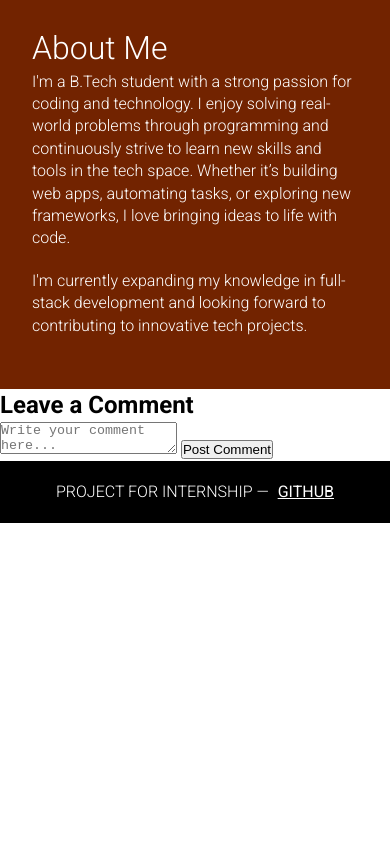
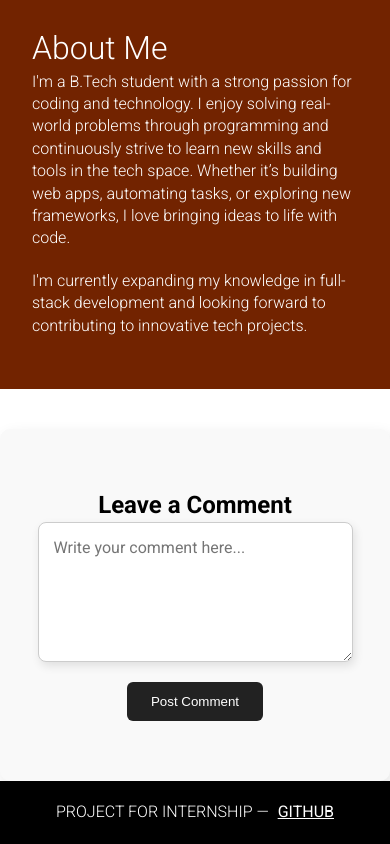
Before and after one commit to Codeheistsarthak/profile, a plain HTML site: page index.html in a window 390 px wide. Shown: the part 1733-2577 px from the top of the page. Before the commit the page ends 2256 px from the top, so only its background shows below. Drawn offline with Linux system fonts and the light colour scheme.

Commit message:
Update style.css

```diff
--- a/style.css
+++ b/style.css
@@ -138,6 +138,66 @@ footer {
     font-size: 32px;
   }
 
+  .comment_section {
+  padding: 60px 20px;
+  background-color: #f9f9f9;
+  text-align: center;
+  margin-top: 40px;
+  border-radius: 10px;
+  box-shadow: 3px 6px 15px rgba(0, 0, 0, 0.1);
+  display: flex;
+  justify-content: center;
+  align-items: center;
+  flex-direction: column;
+}
+
+.comment_form {
+  max-width: 600px;
+  width: 90%;
+  margin: 0 auto;
+  display: flex;
+  flex-direction: column;
+  gap: 20px;
+}
+
+.comment_form textarea {
+  width: 100%;
+  height: 140px;
+  padding: 15px;
+  border-radius: 8px;
+  border: 1px solid #ccc;
+  font-size: 16px;
+  font-family: "Roboto", sans-serif;
+  resize: vertical;
+  box-shadow: 2px 4px 10px rgba(0, 0, 0, 0.1);
+  transition: all 0.3s ease-in-out;
+}
+
+.comment_form textarea:focus {
+  border-color: #222;
+  box-shadow: 3px 5px 12px rgba(0, 0, 0, 0.2);
+}
+
+.comment_form button {
+  width: fit-content;
+  align-self: center;
+  background-color: #222;
+  color: #fff;
+  border: none;
+  padding: 12px 24px;
+  border-radius: 6px;
+  cursor: pointer;
+  transition: background-color 0.3s ease-in-out, transform 0.2s ease-in-out;
+  font-weight: 500;
+}
+
+.comment_form button:hover {
+  background-color: #444;
+}
+
+.comment_form button:active {
+  transform: scale(0.95);
+}
 
 footer a.github_link {
   color: #fff;
```
